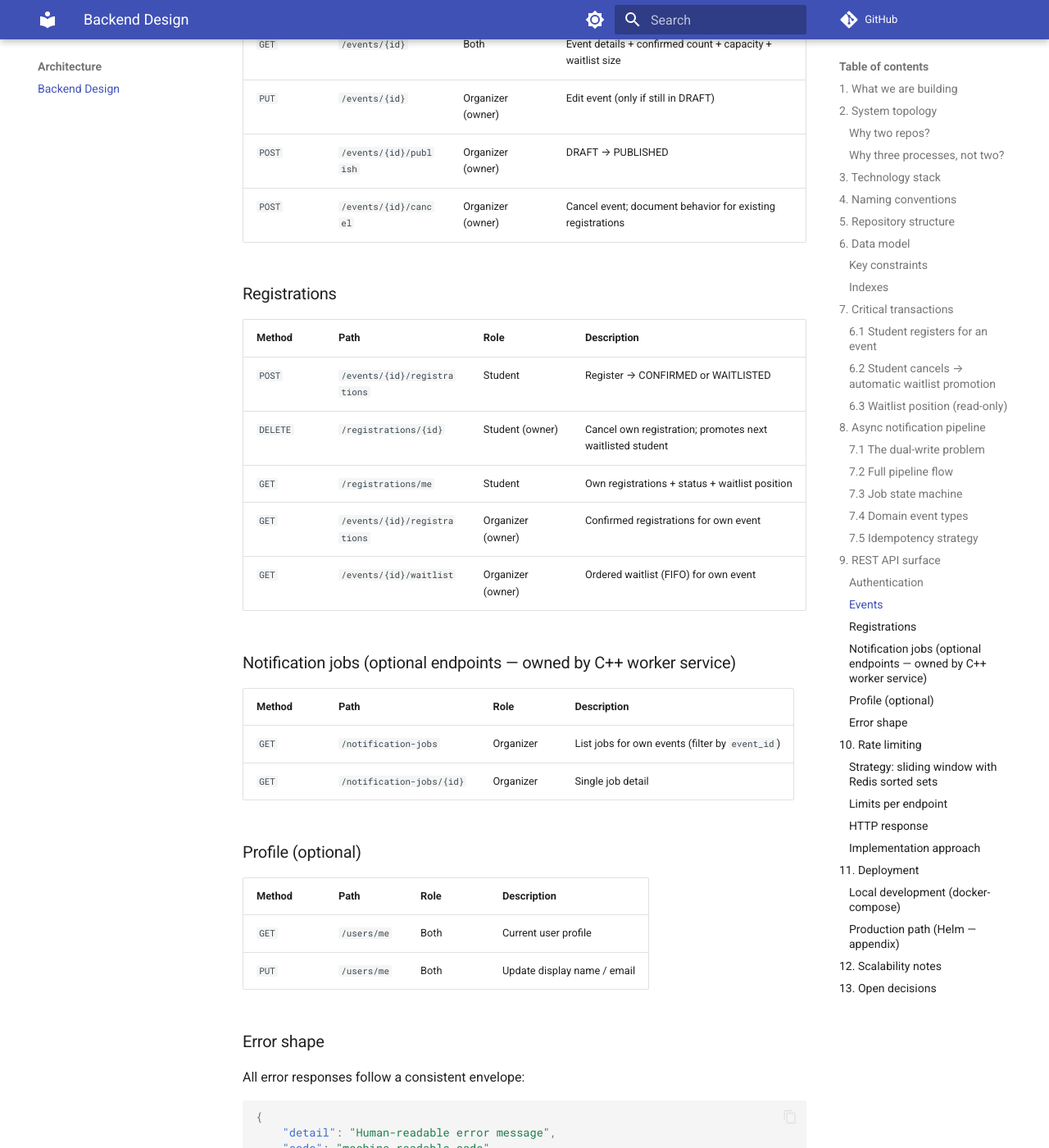
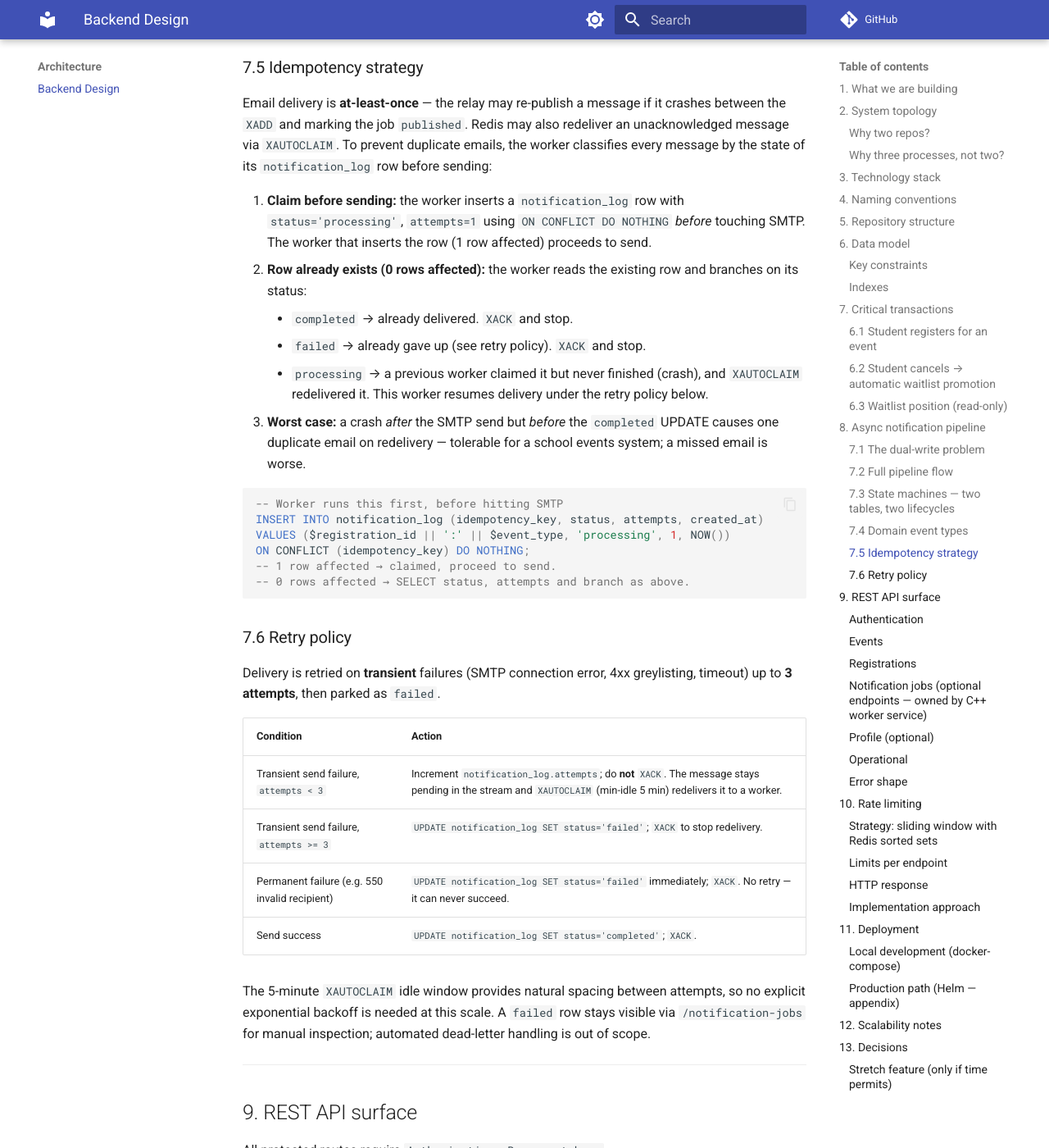
Before and after one commit to hefest2026/hefest-docs, an MkDocs documentation site: the page built from docs/superpowers/specs/2026-06-16-backend-architecture-design.md, in a window 1280 px wide and 1400 px high, scrolled down 11114 px. Shown: the whole window at 82% size. Built offline with MkDocs 1.6.1 and Material for MkDocs 9.7.7, drawn with Linux system fonts in a browser that asks for light colours; comment, search, counter and statistics services are not loaded; some of the changed text lies outside the part shown.

Commit message:
docs: resolve notification state tracking, retry policy, and open decisions
- Split notification_jobs (outbox handoff) and notification_log (delivery)
  into two state machines; jobs now terminal at 'published', attempts moved
  to log; replace idx_jobs_processing with idx_log_processing
- Add retry policy (3 attempts, transient vs permanent, XAUTOCLAIM backoff)
- Cap Redis stream with XADD MAXLEN; refine idempotency branching
- Warn on Tortoise select_for_update() needing in_transaction()
- Enforce cancellation window (until starts_at) in transaction and API
- Add /health and /ready endpoints
- Close open decisions 1-4,6; record EventCancelled as a stretch feature

````diff
--- a/docs/superpowers/specs/2026-06-16-backend-architecture-design.md
+++ b/docs/superpowers/specs/2026-06-16-backend-architecture-design.md
@@ -185,6 +184,7 @@
         uuid id PK
         text idempotency_key UK
         text status "processing | completed | failed"
+        int attempts
         timestamptz created_at
         timestamptz updated_at
     }
@@ -233,8 +233,8 @@
 -- Relay polling: only scan pending rows, not the full historical table
 CREATE INDEX idx_jobs_pending ON notification_jobs (id) WHERE status = 'pending';
 
--- Stale-job reclaim: find stuck 'processing' rows
-CREATE INDEX idx_jobs_processing ON notification_jobs (id) WHERE status = 'processing';
+-- Stale-delivery reclaim: find stuck 'processing' deliveries (owned by worker)
+CREATE INDEX idx_log_processing ON notification_log (idempotency_key) WHERE status = 'processing';
 ```
 
 ---
@@ -242,6 +242,9 @@
 ## 7. Critical transactions
 
 These two transactions are the core of the system's correctness guarantees.
+
+!!! warning "Tortoise ORM: `select_for_update()` must be inside an explicit transaction"
+    `FOR UPDATE` only holds a lock for the life of its transaction. In Tortoise, an `Events.select_for_update()` issued *outside* an `async with in_transaction() as conn:` block runs in autocommit mode — the lock is acquired and released the instant the statement finishes, silently defeating the overbooking guarantee below. Always wrap the lock + count + insert in a single `in_transaction()` context and pass that connection (`.using_db(conn)`) to every query in the block.
 
 ### 6.1 Student registers for an event
 
@@ -288,8 +291,12 @@
 
     Client->>API: DELETE /registrations/{id}
     API->>PG: BEGIN
-    API->>PG: SELECT capacity FROM events WHERE id=? FOR UPDATE
+    API->>PG: SELECT capacity, starts_at FROM events WHERE id=? FOR UPDATE
     Note over PG: Serializes concurrent cancellations for the same event
+    opt NOW() >= starts_at
+        API->>PG: ROLLBACK
+        API-->>Client: 409 Conflict (code: event_already_started)
+    end
     API->>PG: UPDATE registrations SET status='cancelled', cancelled_at=NOW() WHERE id=? AND student_id=?
     API->>PG: SELECT id FROM registrations WHERE event_id=? AND status='waitlisted' ORDER BY registered_at ASC LIMIT 1
     alt waitlist not empty
@@ -302,6 +309,9 @@
 ```
 
 If the cancelling student was **waitlisted** (not confirmed), no seat is freed and the promotion step is skipped. This is a separate code path with the same transaction structure.
+
+!!! note "Cancellation window"
+    Students may cancel only **before the event's `starts_at`**. A cancellation attempt at or after `starts_at` is rejected with `409 Conflict` / `event_already_started`.
 
 ### 6.3 Waitlist position (read-only)
 
@@ -377,18 +387,40 @@
     end
 ```
 
-### 7.3 Job state machine
+!!! note "Stream retention"
+    The relay caps the stream with `XADD ... MAXLEN ~ 10000` (approximate trimming) so it cannot grow unbounded over a long-running deployment. Trimmed entries are already delivered and acknowledged; the authoritative record of what was sent lives in `notification_log`, not in the stream.
+
+### 7.3 State machines — two tables, two lifecycles
+
+The two tables track **different concerns** and must not be conflated:
+
+- `notification_jobs` tracks the **outbox handoff**: did the relay get this event onto Redis? Its terminal state is `published`.
+- `notification_log` tracks **delivery**: did the worker actually send the email? Its lifecycle is `processing → completed/failed`.
+
+The worker never writes `notification_jobs` — it owns `notification_log` only. This is what keeps the C++ worker decoupled from the outbox table: it reads from Redis and writes the delivery log, nothing more.
+
+**`notification_jobs` (owned by `api` + `relay`):**
 
 ```mermaid
 stateDiagram-v2
-    [*] --> pending : API commits transaction
-    pending --> published : Relay reads and XADDs to Redis
-    published --> processing : Worker claims via ON CONFLICT DO NOTHING
+    [*] --> pending : API commits transaction (outbox row)
+    pending --> published : Relay XADDs to Redis, marks row published
+    published --> [*]
+```
+
+**`notification_log` (owned by `worker`):**
+
+```mermaid
+stateDiagram-v2
+    [*] --> processing : Worker claims via INSERT ... ON CONFLICT DO NOTHING
     processing --> completed : Email sent successfully
-    processing --> failed : Max attempts exceeded
+    processing --> failed : Max delivery attempts exceeded
+    completed --> [*]
     failed --> [*]
-    completed --> [*]
 ```
+
+!!! note "Reading job history (`/notification-jobs`)"
+    The optional `/notification-jobs` endpoint reports delivery status by `LEFT JOIN`ing `notification_jobs` to `notification_log` on `idempotency_key`: a `published` job with a `completed` log row was delivered; with a `failed` log row it exhausted its retries; with **no** log row it is still in flight.
 
 ### 7.4 Domain event types
 
@@ -416,19 +448,36 @@
 
 ### 7.5 Idempotency strategy
 
-Email delivery is **at-least-once** — the relay may re-publish a message if it crashes between the `XADD` and marking the job `published`. Redis may also redeliver an unacknowledged message via `XAUTOCLAIM`. To prevent duplicate emails:
+Email delivery is **at-least-once** — the relay may re-publish a message if it crashes between the `XADD` and marking the job `published`. Redis may also redeliver an unacknowledged message via `XAUTOCLAIM`. To prevent duplicate emails, the worker classifies every message by the state of its `notification_log` row before sending:
 
-1. **Claim before sending:** the worker inserts a `notification_log` row with `status='processing'` using `ON CONFLICT DO NOTHING` *before* touching SMTP. Only the worker that successfully inserts proceeds.
-2. **If two workers race:** only one insert succeeds; the other sees 0 rows affected and skips.
-3. **If a worker crashes after sending but before XACK:** `XAUTOCLAIM` (timeout: 5 minutes) redelivers to another worker, which finds the log row in `completed` or `processing` state and skips. Worst case: a second email is sent — tolerable for a school events system; a missed email is worse.
+1. **Claim before sending:** the worker inserts a `notification_log` row with `status='processing'`, `attempts=1` using `ON CONFLICT DO NOTHING` *before* touching SMTP. The worker that inserts the row (1 row affected) proceeds to send.
+2. **Row already exists (0 rows affected):** the worker reads the existing row and branches on its status:
+    - `completed` → already delivered. `XACK` and stop.
+    - `failed` → already gave up (see retry policy). `XACK` and stop.
+    - `processing` → a previous worker claimed it but never finished (crash), and `XAUTOCLAIM` redelivered it. This worker resumes delivery under the retry policy below.
+3. **Worst case:** a crash *after* the SMTP send but *before* the `completed` UPDATE causes one duplicate email on redelivery — tolerable for a school events system; a missed email is worse.
 
 ```sql
 -- Worker runs this first, before hitting SMTP
-INSERT INTO notification_log (idempotency_key, status, created_at)
-VALUES ($registration_id || ':' || $event_type, 'processing', NOW())
+INSERT INTO notification_log (idempotency_key, status, attempts, created_at)
+VALUES ($registration_id || ':' || $event_type, 'processing', 1, NOW())
 ON CONFLICT (idempotency_key) DO NOTHING;
--- If 0 rows affected → skip. If 1 row inserted → proceed to send.
+-- 1 row affected → claimed, proceed to send.
+-- 0 rows affected → SELECT status, attempts and branch as above.
 ```
+
+### 7.6 Retry policy
+
+Delivery is retried on **transient** failures (SMTP connection error, 4xx greylisting, timeout) up to **3 attempts**, then parked as `failed`.
+
+| Condition | Action |
+|---|---|
+| Transient send failure, `attempts < 3` | Increment `notification_log.attempts`; do **not** `XACK`. The message stays pending in the stream and `XAUTOCLAIM` (min-idle 5 min) redelivers it to a worker. |
+| Transient send failure, `attempts >= 3` | `UPDATE notification_log SET status='failed'`; `XACK` to stop redelivery. |
+| Permanent failure (e.g. 550 invalid recipient) | `UPDATE notification_log SET status='failed'` immediately; `XACK`. No retry — it can never succeed. |
+| Send success | `UPDATE notification_log SET status='completed'`; `XACK`. |
+
+The 5-minute `XAUTOCLAIM` idle window provides natural spacing between attempts, so no explicit exponential backoff is needed at this scale. A `failed` row stays visible via `/notification-jobs` for manual inspection; automated dead-letter handling is out of scope.
 
 ---
 
@@ -440,7 +489,7 @@
 
 | Method | Path | Role | Description |
 |---|---|---|---|
-| `POST` | `/register` | Public | Create student account (organizers seeded or created separately — document in README) |
+| `POST` | `/register` | Public | Create student account (organizers via seed script — see README) |
 | `POST` | `/login` | Public | Returns JWT |
 
 ### Events
@@ -459,7 +508,7 @@
 | Method | Path | Role | Description |
 |---|---|---|---|
 | `POST` | `/events/{id}/registrations` | Student | Register → CONFIRMED or WAITLISTED |
-| `DELETE` | `/registrations/{id}` | Student (owner) | Cancel own registration; promotes next waitlisted student |
+| `DELETE` | `/registrations/{id}` | Student (owner) | Cancel own registration (allowed until event `starts_at`); promotes next waitlisted student |
 | `GET` | `/registrations/me` | Student | Own registrations + status + waitlist position |
 | `GET` | `/events/{id}/registrations` | Organizer (owner) | Confirmed registrations for own event |
 | `GET` | `/events/{id}/waitlist` | Organizer (owner) | Ordered waitlist (FIFO) for own event |
@@ -477,6 +526,13 @@
 |---|---|---|---|
 | `GET` | `/users/me` | Both | Current user profile |
 | `PUT` | `/users/me` | Both | Update display name / email |
+
+### Operational
+
+| Method | Path | Role | Description |
+|---|---|---|---|
+| `GET` | `/health` | Public | Liveness — process is up. Returns `200` unconditionally. |
+| `GET` | `/ready` | Public | Readiness — checks Postgres and Redis connectivity. Returns `503` if a dependency is down. |
 
 ### Error shape
 
@@ -629,18 +685,23 @@
 
 ---
 
-## 13. Open decisions
+## 13. Decisions
 
-These items are not yet finalized and require confirmation before implementation begins.
+The following were open during the brainstorming session and have since been resolved by the team. They remain subject to mentor override.
 
-| # | Decision | Options | Default if not discussed |
-|---|---|---|---|
-| 1 | Does `ends_at` require a value, or is it nullable for single-datetime events? | Nullable / Required | Nullable |
-| 2 | Can a student re-register for an event after cancelling? | Yes (unique index allows it) / No (add hard block) | Yes — allowed |
-| 3 | Organizer creation: API endpoint vs seed script? | Seed only / Admin endpoint | Seed script, documented in README |
-| 4 | Cancellation rule for students: always allowed, or only before `starts_at`? | Always / Until start | Until `starts_at` |
-| 5 | EventCancelled: one bulk job with `event_id`, or one job per registered user? | Bulk / Per-user | Bulk (worker queries affected users) |
-| 6 | Health/readiness endpoints (`/health`, `/ready`)? | Implement / Skip | Implement — low effort, strong demo story |
+| # | Decision | Resolution |
+|---|---|---|
+| 1 | `ends_at` requirement | **Nullable** — supports single-datetime events; can be tightened later without a breaking change. |
+| 2 | Re-register after cancelling | **Allowed** — the partial unique index already permits it; a hard block would add needless code. |
+| 3 | Organizer account creation | **Seed script** (documented in README). No public org-creation endpoint, avoiding a privilege-escalation surface. |
+| 4 | Student cancellation window | **Allowed until `starts_at`** (see §7). A later attempt returns `409 / event_already_started`. |
+| 6 | Health/readiness endpoints | **Implemented** — `/health` and `/ready` (see §9). |
+
+### Stretch feature (only if time permits)
+
+| # | Feature | Plan |
+|---|---|---|
+| 5 | `EventCancelled` notifications | A bonus domain event, built only if the schedule allows. Mechanism is already settled: one **bulk** job carrying `event_id`; the worker queries the affected registrations and sends one email per user. |
 
 ---
 
````
Also changed, not shown: other parts of docs/superpowers/specs/2026-06-16-backend-architecture-design.md (+3 -4 lines).
